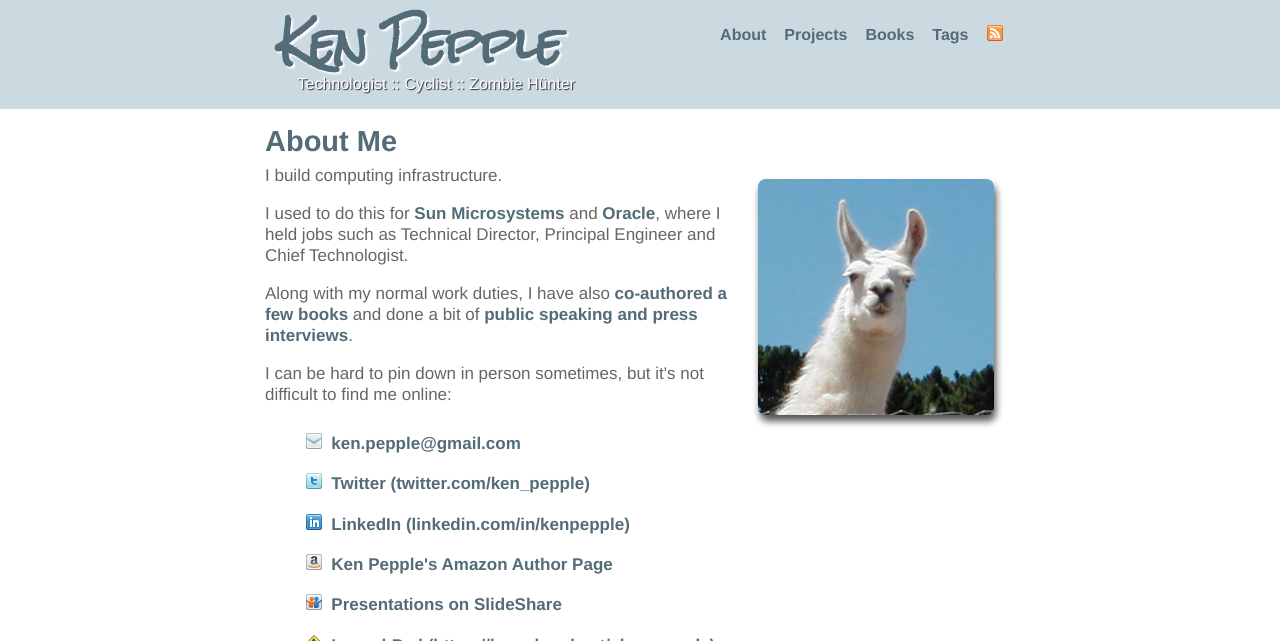
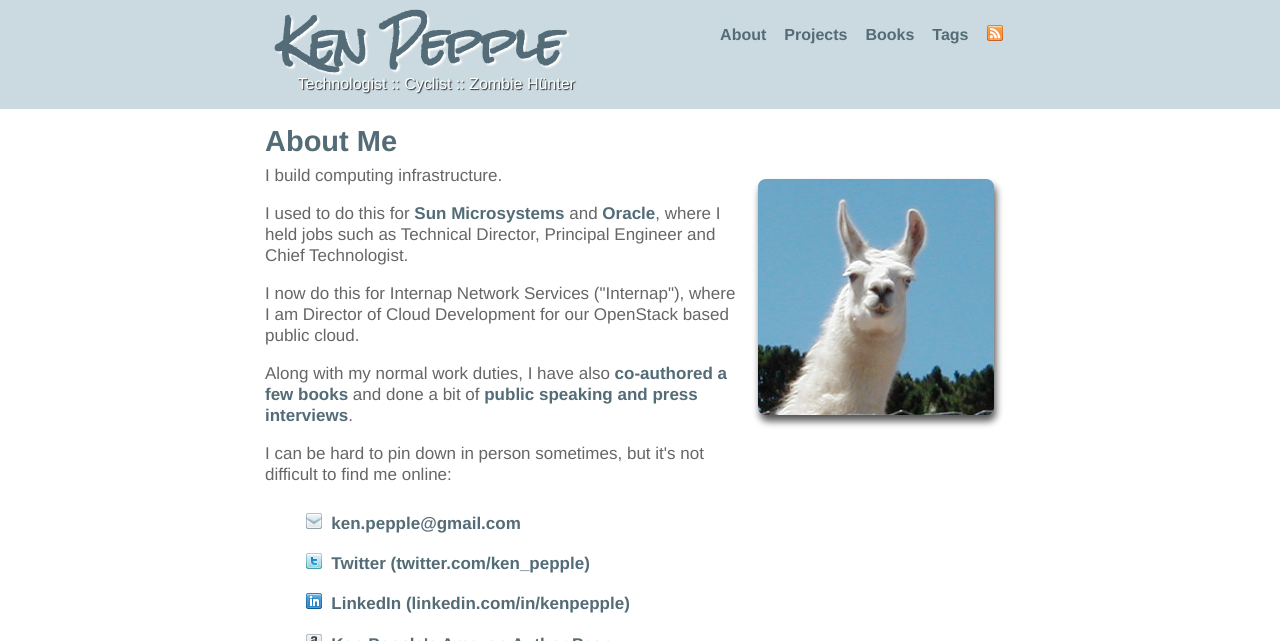
Before and after one commit to slashk/slashk.github.com, a Jekyll site: the page built from about.html, in a window 1280 px wide and 900 px high, cut to the strip 0-641 px from the top of the window. Built offline with Jekyll 4.4.1, drawn with Linux system fonts in a browser that asks for light colours; Markdown is read by kramdown in place of the engine named in the settings.

Commit message:
added internap to about

```diff
--- a/about.html
+++ b/about.html
@@ -10,6 +10,7 @@ title: About Me
 <div class="about_head">
   <p>I build computing infrastructure.</p>
   <p>I used to do this for <a href="http://en.wikipedia.org/wiki/Sun_Microsystems" target="_blank">Sun Microsystems</a> and <a href="http://www.oracle.com" target="_blank">Oracle</a>, where I held jobs such as Technical Director, Principal Engineer and Chief Technologist.</p>
+  <p>I now do this for Internap Network Services ("Internap"), where I am Director of Cloud Development for our OpenStack based public cloud.</p>
   <p>Along with my normal work duties, I have also <a href="/books">co-authored a few books</a> and done a bit of <a href="/books">public speaking and press interviews</a>.</p>
   <p>I can be hard to pin down in person sometimes, but it's not difficult to find me online:</p>
   <ul class="nodot">
```
